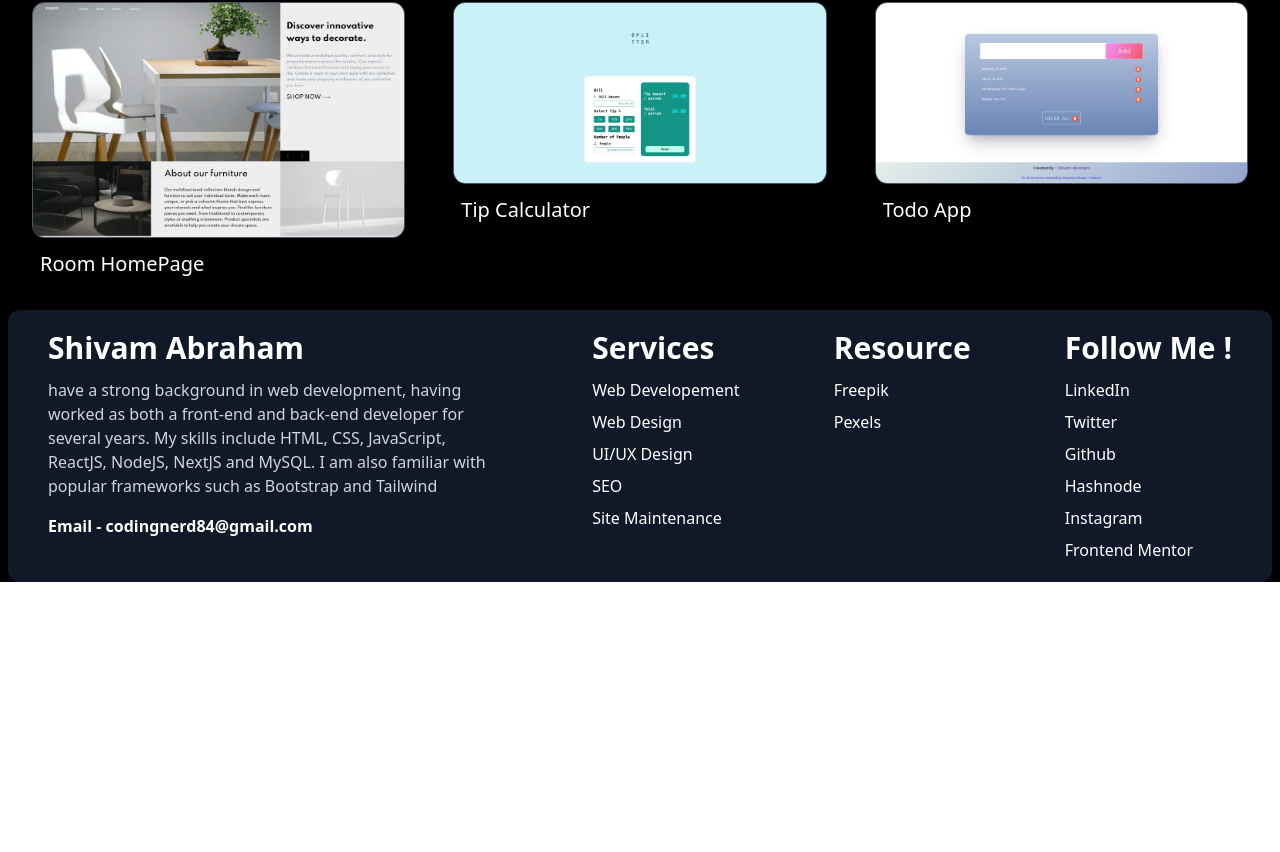
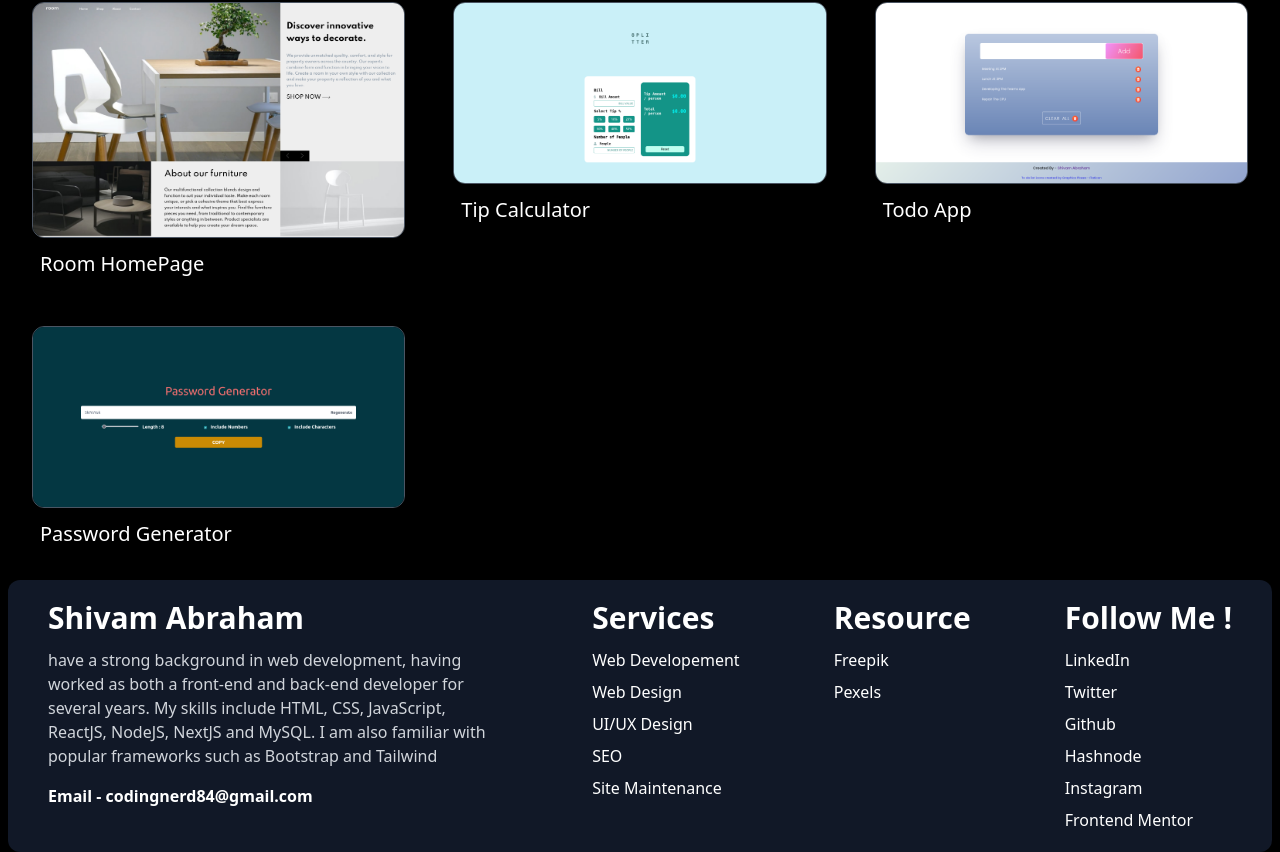
Before and after one commit to Mr-Abraham/shivamabraham, a React (Vite) app: page / in a window 1280 px wide. Shown: the part 2936-3788 px from the top of the page. Before the commit the page ends 3518 px from the top, so only its background shows below. Built offline with nearby package versions, Linux system fonts and the light colour scheme.

Commit message:
Update Projects.jsx and added the new project in the project object
Update Projects.jsx and added the new project in the project object

```diff
--- a/src/components/Projects.jsx
+++ b/src/components/Projects.jsx
@@ -87,6 +87,13 @@ function Projects() {
       cat: "Web App",
       href: "https://mr-abraham.github.io/todo/",
     },
+    {
+      id: 13,
+      name: "Password Generator",
+      src: "/projectsimages/pwdGen.png",
+      cat: "Web App",
+      href: "https://pwdgenerate.vercel.app/",
+    }
   ];
   const [projectList, setProjectList] = useState(projects);
 
```
